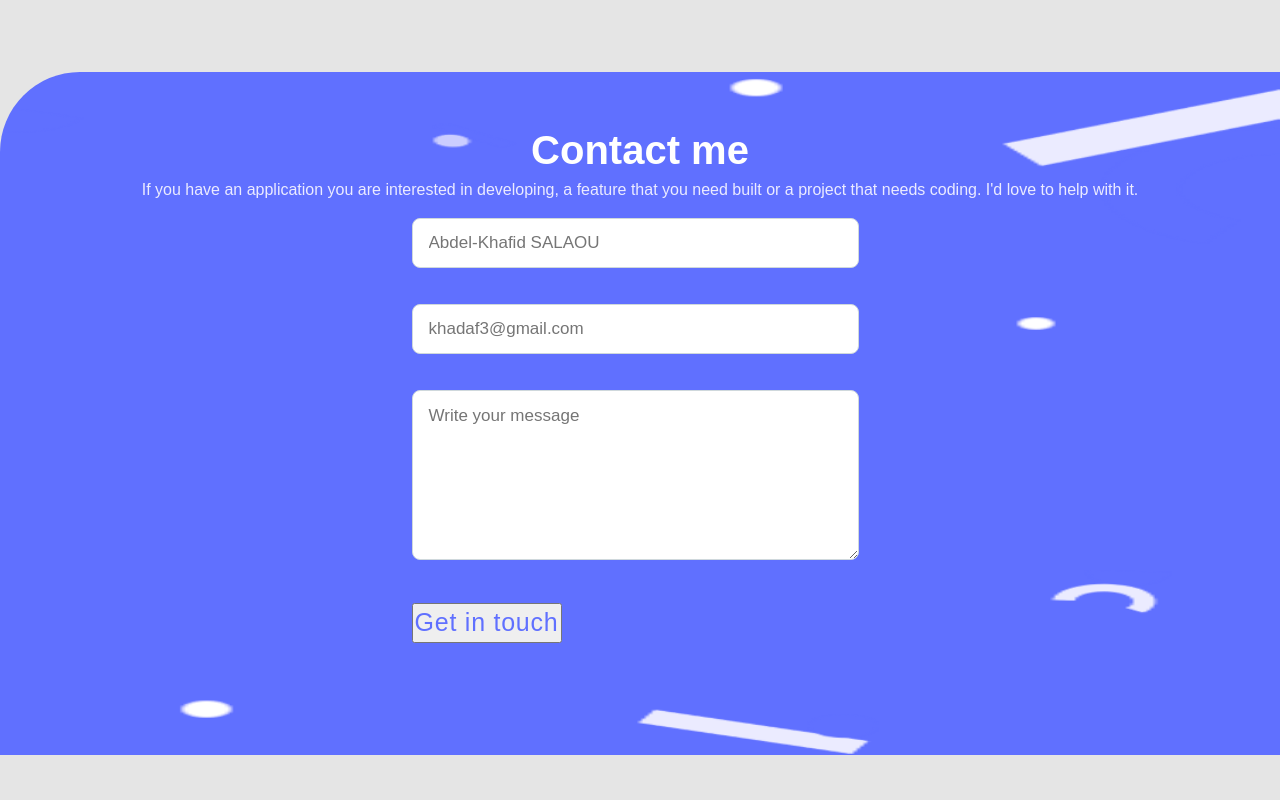
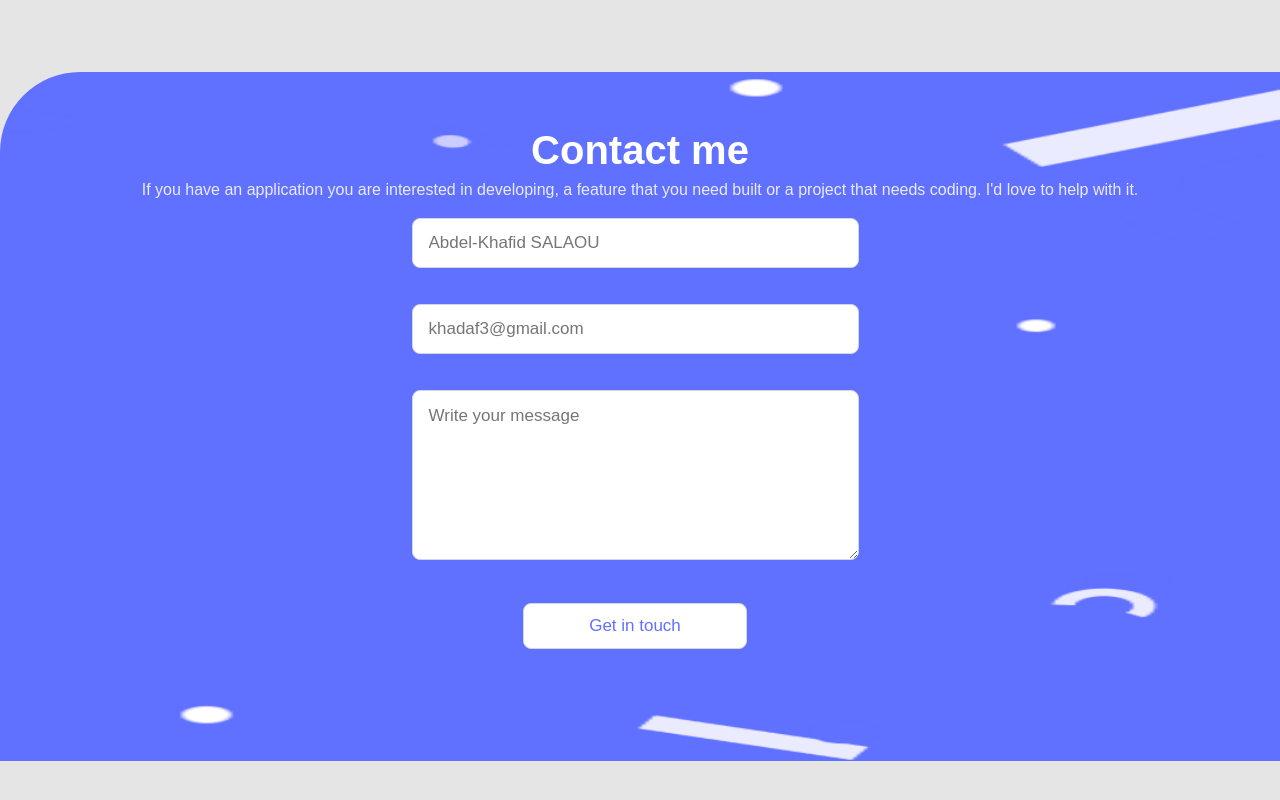
Before and after one commit to adeola003/Microverse_portfolio, a website: page index.html in a window 1280 px wide. Shown: the part 4413-5213 px from the top of the page. Drawn offline with Linux system fonts and the light colour scheme.

Commit message:
I made the changes requested by the reviewer (button styling, using flexbox in the form, and hover button

```diff
--- a/index.html
+++ b/index.html
@@ -292,7 +292,7 @@
   <section id="Contact" class="contact-me">
     <h2 class="intro">Contact me</h2>
     <p class="intro-contact">If you have an application you are interested in developing, a feature that you need built or a project that needs coding. I'd love to help with it. </p>
-    <form action="https://formspree.io/f/mlekbpkb" method="POST">
+    <form class="form-class" action="https://formspree.io/f/mlekbpkb" method="POST">
       <ul>
         <li>
           <label for="name">
@@ -309,10 +309,8 @@
             <textarea id="msg" name="user_message" maxlength="500" required placeholder="Write your message"></textarea>
           </label>
         </li>
-        <li>
-          <label for="button" class="getInTouch">
+        <li class="submit">
             <input type="submit" id="button" name="submit" value="Get in touch" />
-          </label>
         </li>
       </ul>
 
--- a/style.css
+++ b/style.css
@@ -351,6 +351,10 @@ span {
   justify-content: center;
   border-top-left-radius: 80px;
 }
+.form-class {
+  display: flex;
+  flex-direction: column;
+}
 
 .input {
   width: 447px;
@@ -413,28 +417,34 @@ textarea {
   flex-wrap: wrap;
 }
 
+.submit {
+  display: flex;
+  justify-content: center;
+}
 #button {
-  width: 150px;
-  height: 40px;
-  font-family: “Poppins”, sans-serif;
+  width: 50%;
+  background: #fff;
+  border-radius: 8px;
+  border: 1px solid #cfd8dc;
+  font-family: "Poppins", sans-serif;
   font-style: normal;
   font-weight: 500;
-  font-size: 25px;
+  font-size: 17px;
   line-height: 24px;
-  display: flex;
-  align-items: center;
-  text-align: center;
-  letter-spacing: 0.03em;
   color: #6070ff;
-  flex: none;
-  order: 0;
-  flex-grow: 0;
-  transition-duration: 0.4s;
+  padding: 10px 15px;
 }
 
 #button:hover {
   background-color: #6070ff;
   color: white;
+  border-radius: 8px;
+}
+
+#button:active {
+  background-color: #2230d2;
+  color: white;
+  border-radius: 8px;
 }
 
 /* Navbar_styling */
```
